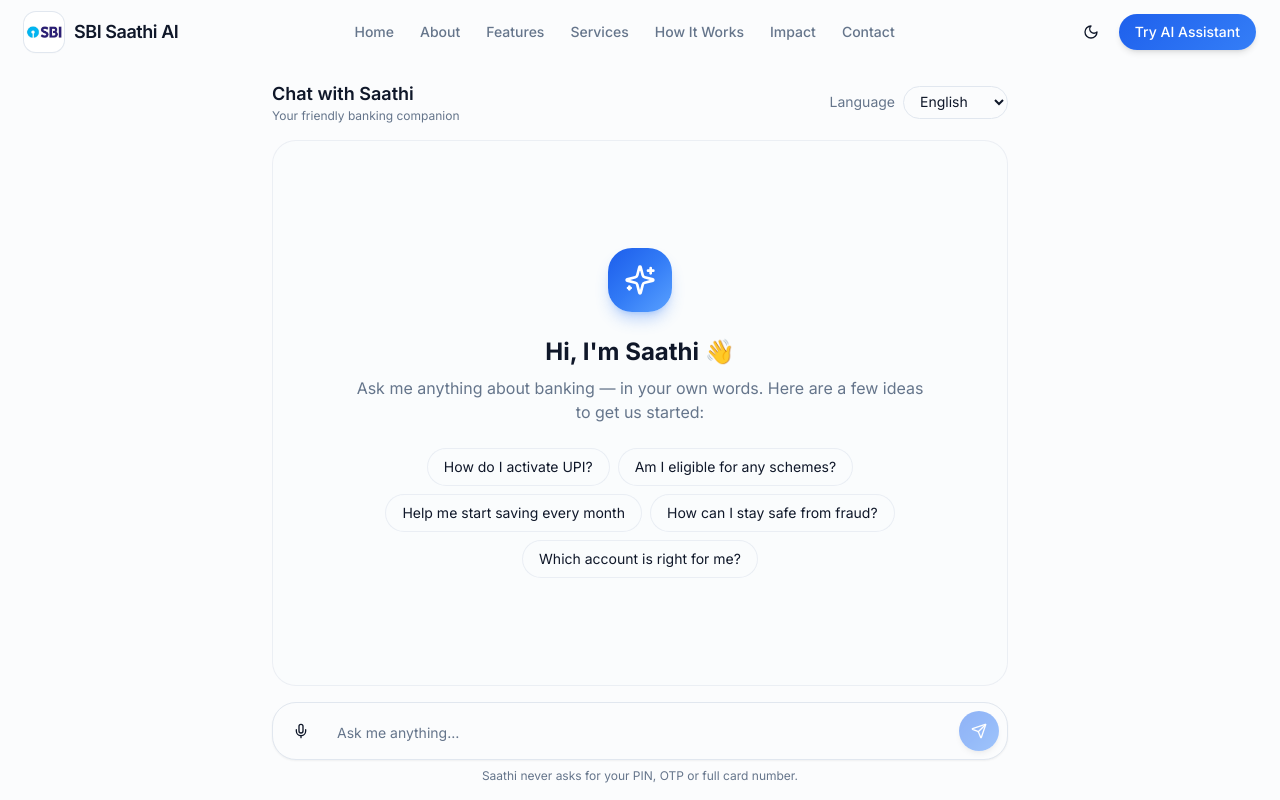
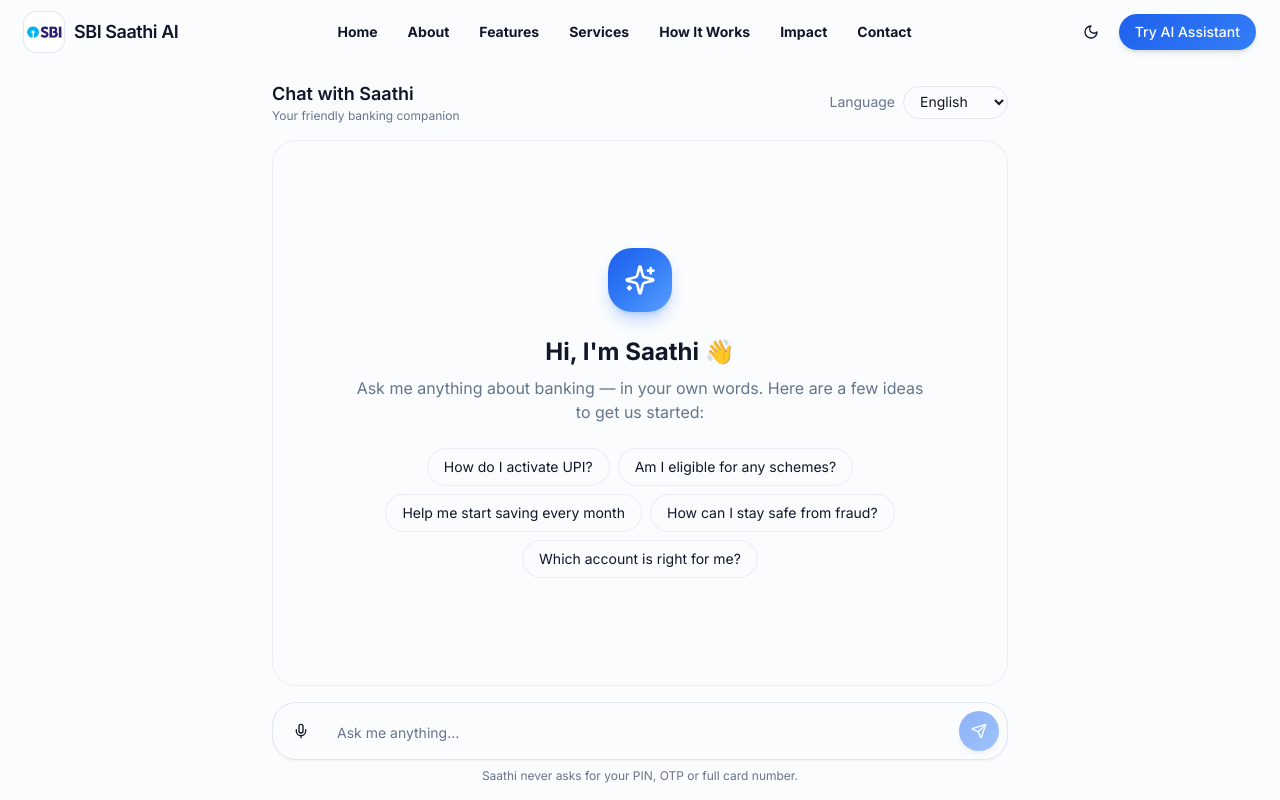
Before and after one commit to shubhamshubham66/SBI-Saathi-AI, a Next.js app: page /assistant in a window 1280 px wide. Built offline with nearby package versions, Linux system fonts and the light colour scheme.

Commit message:
Make navbar links bold with highlighted hover state
Co-authored-by: Shubham <shubhsingh1082@gmail.com>

```diff
--- a/src/components/layout/navbar.tsx
+++ b/src/components/layout/navbar.tsx
@@ -51,7 +51,7 @@
             <Link
               key={link.label}
               href={link.href}
-              className="rounded-full px-3 py-2 text-sm font-medium text-muted-foreground transition-colors hover:bg-accent hover:text-foreground"
+              className="rounded-full px-3.5 py-2 text-sm font-bold text-foreground transition-all hover:bg-brand-600 hover:text-white"
             >
               {link.label}
             </Link>
@@ -92,7 +92,7 @@
                   key={link.label}
                   href={link.href}
                   onClick={() => setMobileOpen(false)}
-                  className="rounded-lg px-4 py-3 text-sm font-medium text-muted-foreground transition-colors hover:bg-accent hover:text-foreground"
+                  className="rounded-lg px-4 py-3 text-sm font-bold text-foreground transition-all hover:bg-brand-600 hover:text-white"
                 >
                   {link.label}
                 </Link>
```
